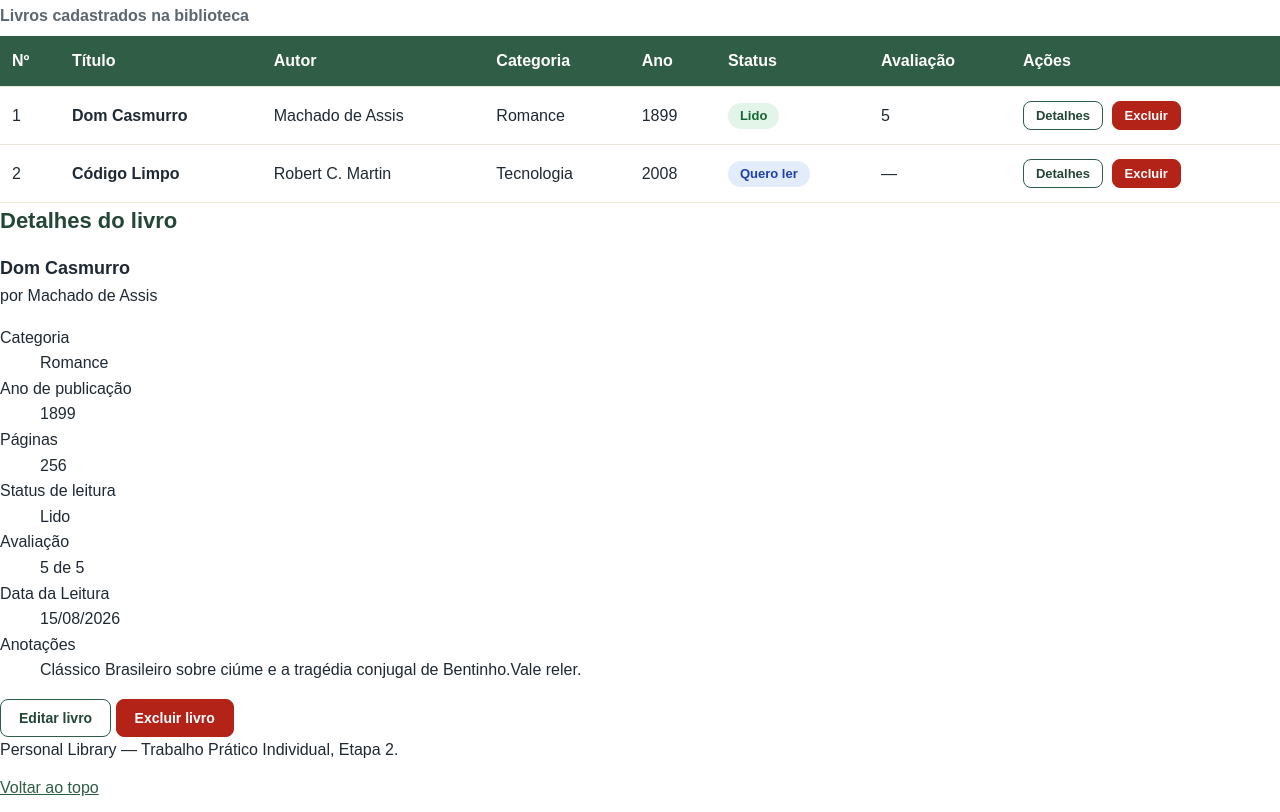
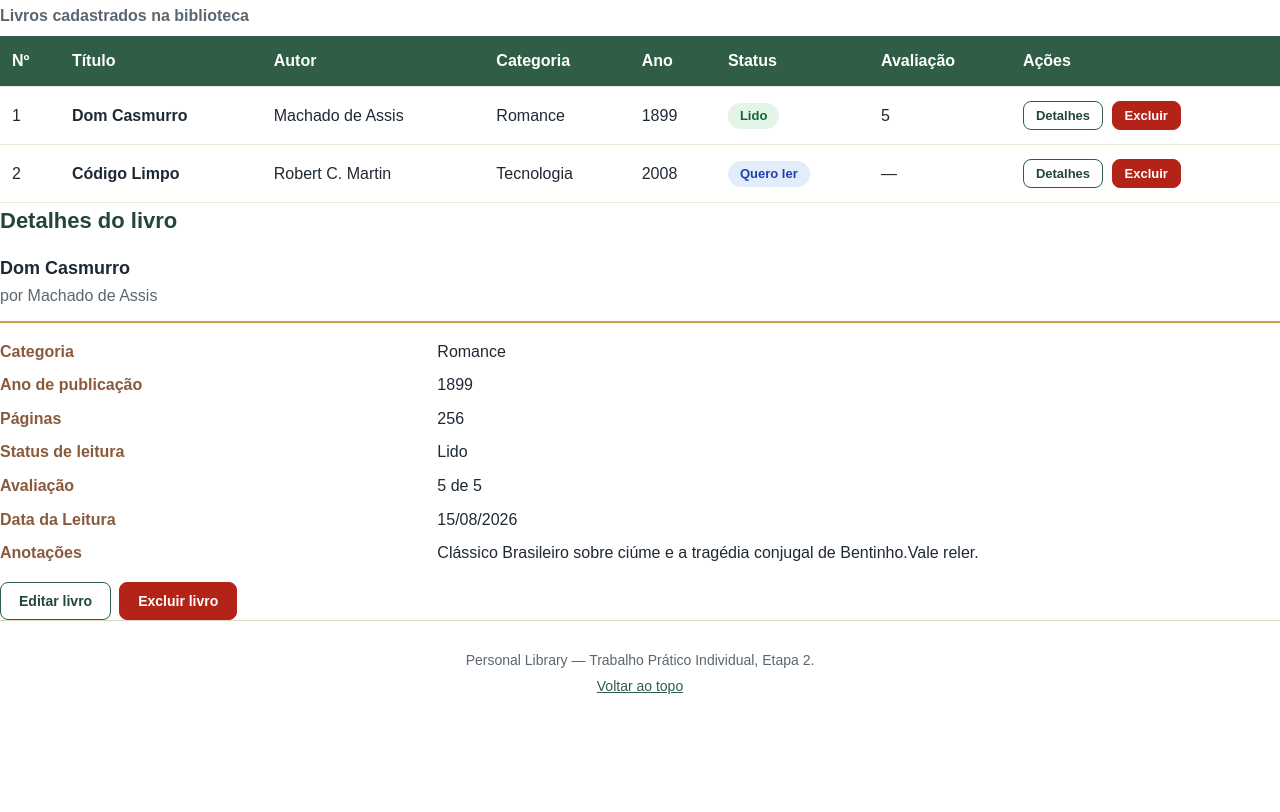
Before and after one commit to marymours013/Biblioteca_privada, a plain HTML site: page index.html in a window 1280 px wide. Shown: the part 1316-2128 px from the top of the page. After the commit the page ends 2042 px from the top, so only its background shows below. Drawn offline with Linux system fonts and the light colour scheme; files that its build step writes are made by us from their sources.

Commit message:
style: estiliza área de detalhes e rodapé

```diff
--- a/assets/css/style.css
+++ b/assets/css/style.css
@@ -342,3 +342,50 @@ tbody tr:hover {
   color: #1e40af;
   background-color: #e3ecfb;
 }
+
+/* Detalhes */
+#detalhes header {
+  margin-bottom: 16px;
+  padding-bottom: 12px;
+  border-bottom: 2px solid #c9a24b;
+}
+
+#detalhes header p {
+  margin: 0;
+  color: #5b6670;
+}
+
+dl {
+  display: grid;
+  grid-template-columns: 1fr 2fr;
+  gap: 8px 16px;
+  margin: 0 0 16px;
+}
+
+dt {
+  font-weight: 700;
+  color: #8a5a3c;
+}
+
+dd {
+  margin: 0;
+}
+
+#detalhes footer {
+  display: flex;
+  flex-wrap: wrap;
+  gap: 8px;
+}
+
+/* Rodapé */
+.rodape {
+  padding: 24px;
+  text-align: center;
+  font-size: 14px;
+  color: #5b6670;
+  border-top: 1px solid #ddd6c5;
+}
+
+.rodape p {
+  margin: 4px 0;
+}
```
